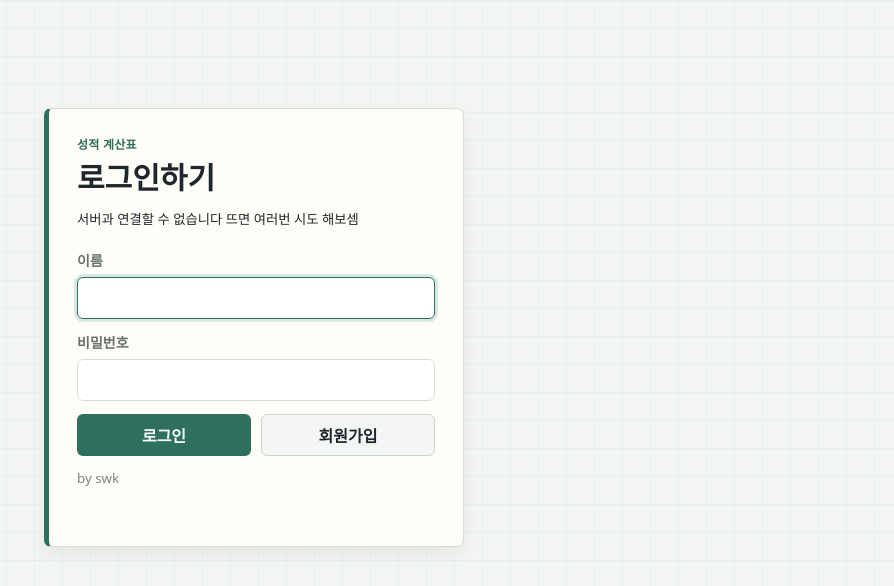
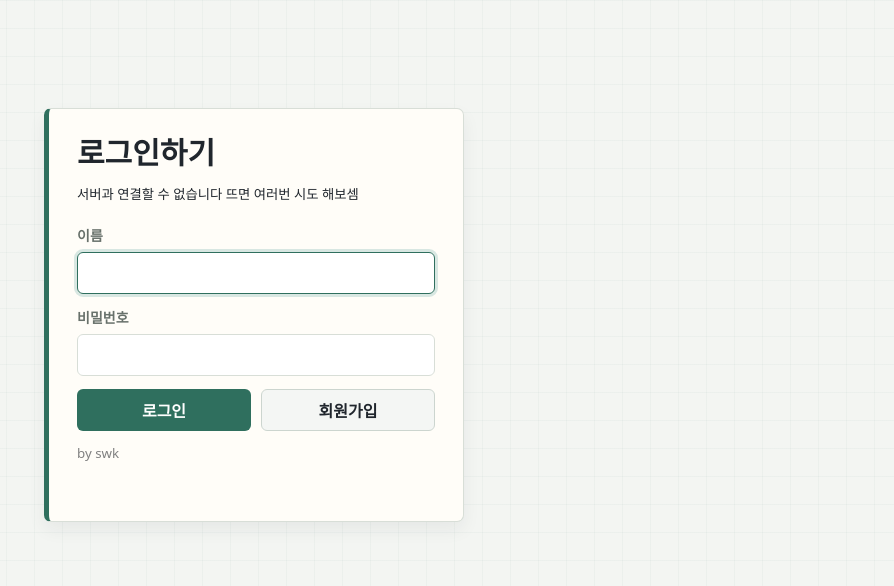
Before and after one commit to wonkyeom-seo/score_app, a website: page public/index.html in a window 1280 px wide. Shown: the whole page, without its empty margins (386-1280 px from the left). Drawn offline with Linux system fonts and the light colour scheme; no server answers.

Commit message:
css, landing

```diff
--- a/public/index.html
+++ b/public/index.html
@@ -18,7 +18,7 @@
 
     <section id="authView" class="auth-panel" aria-labelledby="authTitle">
       <div>
-        <p class="eyebrow">성적 계산표</p>
+        <!--p class="eyebrow">성적 계산표</p-->
         <h1 id="authTitle">로그인하기</h1>
         <p style="font-size: smaller;">서버과 연결할 수 없습니다 뜨면 여러번 시도 해보셈</p>
       </div>
```
